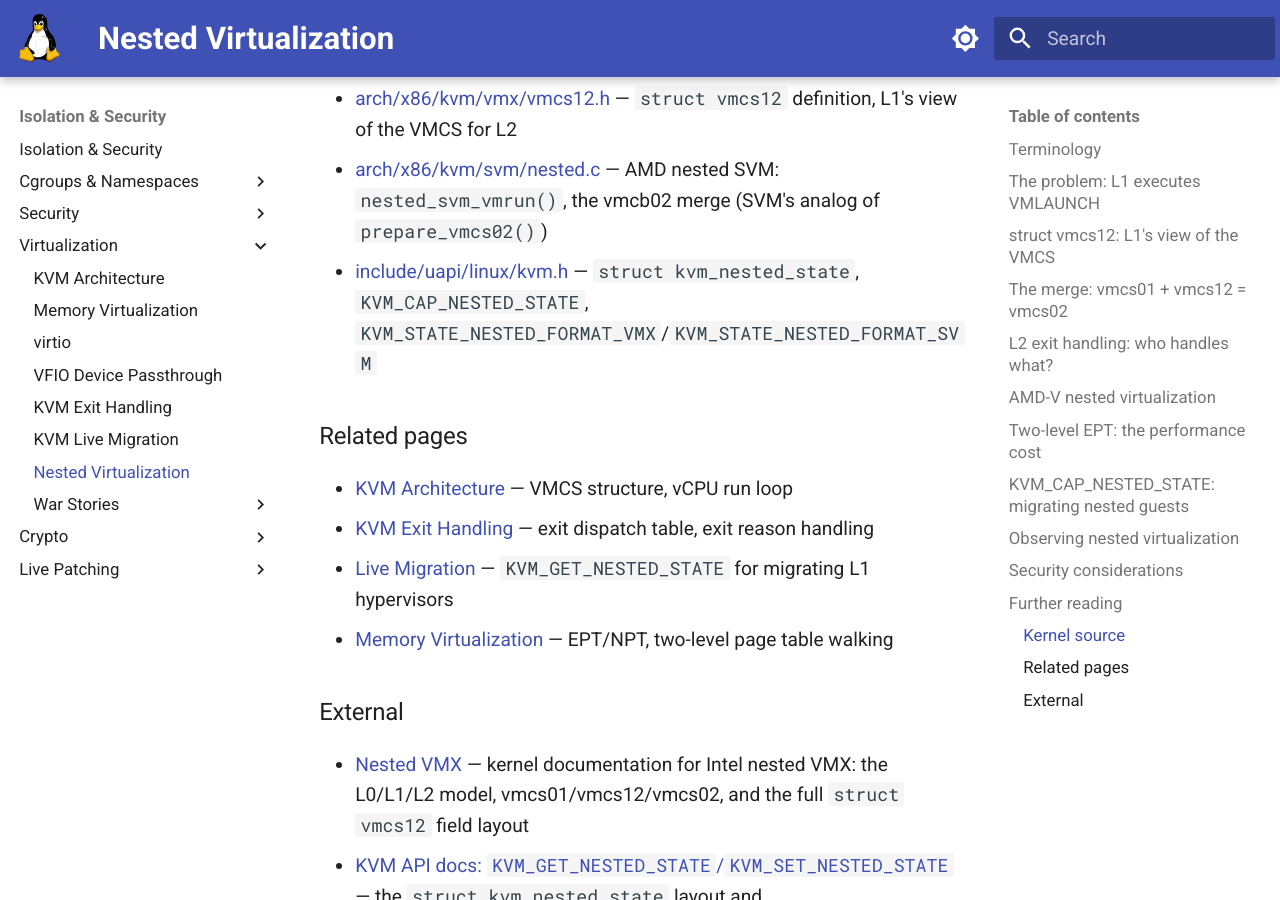
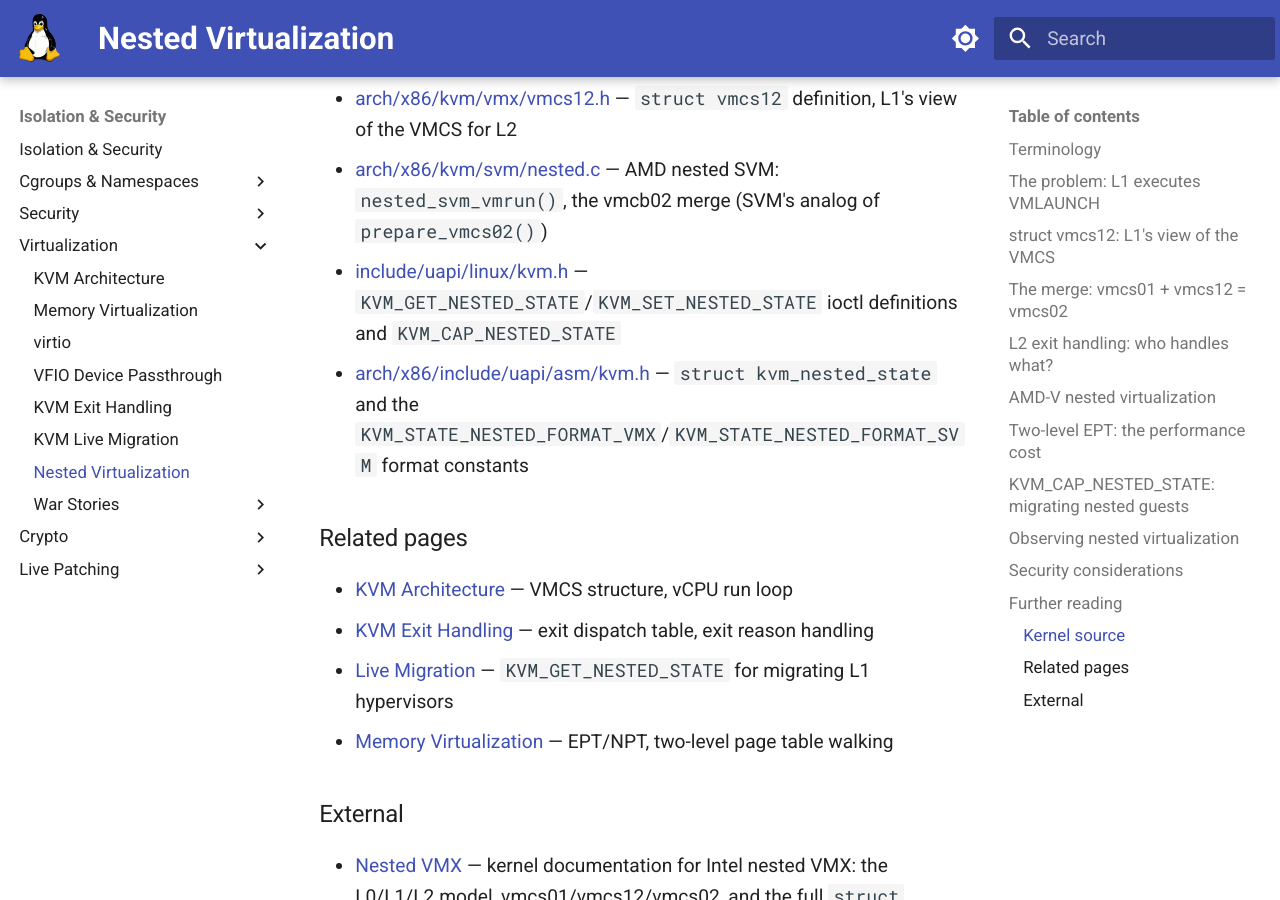
Before and after one commit to laveeshb/linux-kernel-internals, an MkDocs documentation site: the page built from docs/virtualization/nested-virt.md, in a window 1280 px wide and 900 px high, scrolled down 9521 px. Built offline with MkDocs 1.6.1 and Material for MkDocs 9.7.7, drawn with Linux system fonts in a browser that asks for light colours; some of the changed text lies outside the part shown.

Commit message:
Fix review findings on virtualization citation backfill
- nested-virt.md: struct kvm_nested_state and the KVM_STATE_NESTED_
  FORMAT_VMX/SVM constants are defined in arch/x86/include/uapi/
  asm/kvm.h, not include/uapi/linux/kvm.h (which only references the
  type via its ioctl macros) - fixes both the new citation and a
  pre-existing body-text error stating the same wrong location
- vfio.md: struct vfio_container is only forward-declared in vfio.h;
  its real definition is in drivers/vfio/container.c
- vfio.md, virtio.md: two LWN citations credited the featured
  developer (Alex Williamson, Rusty Russell) as the article's author
  when both are LWN staff coverage of their work, not something they
  wrote themselves

````diff
--- a/docs/virtualization/nested-virt.md
+++ b/docs/virtualization/nested-virt.md
@@ -252,7 +252,7 @@ ioctl(vcpu_fd, KVM_GET_NESTED_STATE, state);
 ioctl(vcpu_fd, KVM_SET_NESTED_STATE, state);
 ```
 
-`struct kvm_nested_state` is defined in `include/uapi/linux/kvm.h`. The `format` field distinguishes VMX (`KVM_STATE_NESTED_FORMAT_VMX`) from SVM (`KVM_STATE_NESTED_FORMAT_SVM`). The variable-length data following the header contains the vmcs12/vmcb12 content and any shadow VMCS.
+`struct kvm_nested_state` is defined in `arch/x86/include/uapi/asm/kvm.h`. The `format` field distinguishes VMX (`KVM_STATE_NESTED_FORMAT_VMX`) from SVM (`KVM_STATE_NESTED_FORMAT_SVM`). The variable-length data following the header contains the vmcs12/vmcb12 content and any shadow VMCS.
 
 ## Observing nested virtualization
 
@@ -294,7 +294,8 @@ Nested virtualization exposes a large attack surface. L1 can craft arbitrary VMC
 - [arch/x86/kvm/vmx/nested.c](https://git.kernel.org/pub/scm/linux/kernel/git/torvalds/linux.git/tree/arch/x86/kvm/vmx/nested.c) — Intel nested VMX: `handle_vmxon()`, `handle_vmptrld()`, `handle_vmlaunch()`/`handle_vmresume()` → `nested_vmx_run()`, `prepare_vmcs02()`, `vmx_check_nested_events()`, `nested_vmx_reflect_vmexit()`, `nested_vmx_vmexit()`
 - [arch/x86/kvm/vmx/vmcs12.h](https://git.kernel.org/pub/scm/linux/kernel/git/torvalds/linux.git/tree/arch/x86/kvm/vmx/vmcs12.h) — `struct vmcs12` definition, L1's view of the VMCS for L2
 - [arch/x86/kvm/svm/nested.c](https://git.kernel.org/pub/scm/linux/kernel/git/torvalds/linux.git/tree/arch/x86/kvm/svm/nested.c) — AMD nested SVM: `nested_svm_vmrun()`, the vmcb02 merge (SVM's analog of `prepare_vmcs02()`)
-- [include/uapi/linux/kvm.h](https://git.kernel.org/pub/scm/linux/kernel/git/torvalds/linux.git/tree/include/uapi/linux/kvm.h) — `struct kvm_nested_state`, `KVM_CAP_NESTED_STATE`, `KVM_STATE_NESTED_FORMAT_VMX`/`KVM_STATE_NESTED_FORMAT_SVM`
+- [include/uapi/linux/kvm.h](https://git.kernel.org/pub/scm/linux/kernel/git/torvalds/linux.git/tree/include/uapi/linux/kvm.h) — `KVM_GET_NESTED_STATE`/`KVM_SET_NESTED_STATE` ioctl definitions and `KVM_CAP_NESTED_STATE`
+- [arch/x86/include/uapi/asm/kvm.h](https://git.kernel.org/pub/scm/linux/kernel/git/torvalds/linux.git/tree/arch/x86/include/uapi/asm/kvm.h) — `struct kvm_nested_state` and the `KVM_STATE_NESTED_FORMAT_VMX`/`KVM_STATE_NESTED_FORMAT_SVM` format constants
 
 ### Related pages
 
````
Also changed, not shown: docs/virtualization/vfio.md (+3 -2 lines), docs/virtualization/virtio.md (+1 -1 lines).
